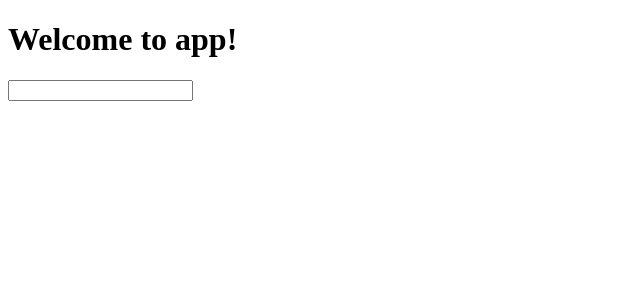
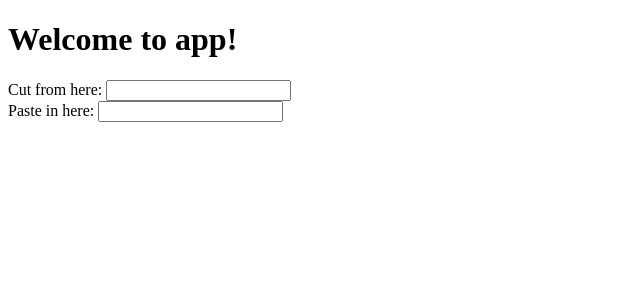
Before and after one commit to IceDragoon064/HW10_Angular_AJAX, an Angular app in the folder myapp/: page / in a window 1280 px wide. Shown: the top 300 px of the page, without its empty margins (0-640 px from the left). Built offline with nearby package versions, Linux system fonts and the light colour scheme.

Commit message:
Cut and Paste Example

```diff
--- a/myapp/src/app/app.component.html
+++ b/myapp/src/app/app.component.html
@@ -1,2 +1,6 @@
 <h1>Welcome to {{title}}!</h1>
-<input type='text' (focus)="myFocusEvent('gainedFocus')" (blur)="myFocusEvent('lostFocus')">
+Cut from here:
+<input [(ngModel)]="myContent" type='text' (cut)="cutEvent(myContent)"><br />
+Paste in here:
+<input type='text' [(ngModel)]="myPastedContent"
+(paste)="pasteContent()">
--- a/myapp/src/app/app.component.ts
+++ b/myapp/src/app/app.component.ts
@@ -8,8 +8,17 @@ import { Component } from '@angular/core';
 
 export class AppComponent {
   title = 'app';
+  cutContent = '';
+  myContent: string;
+  myPastedContent:string;
 
-  myFocusEvent(description) {
-    console.log(description)
+  cutEvent(content) {
+    this.cutContent = content;
+    console.log(content)
+  }
+
+  pasteContent() {
+    console.log(this.cutContent);
+    this.cutContent = '';
   }
 }
```
